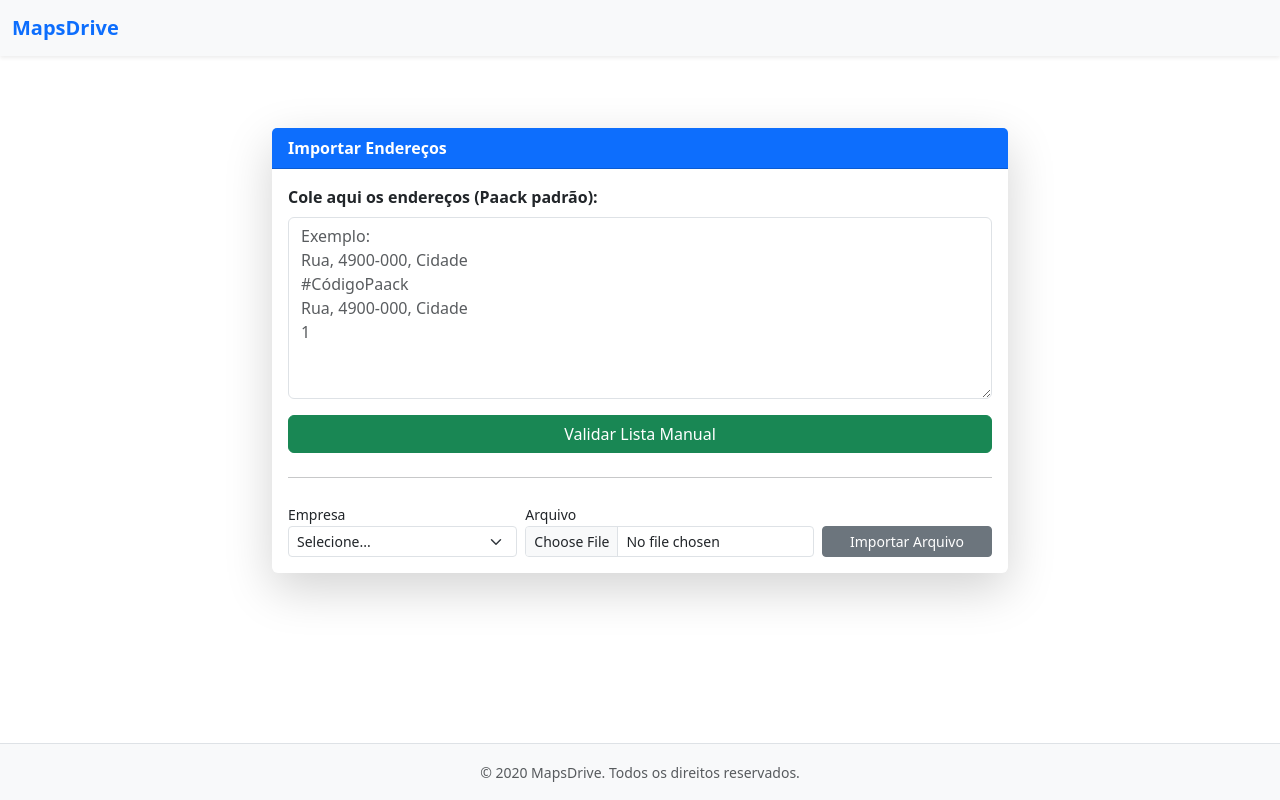
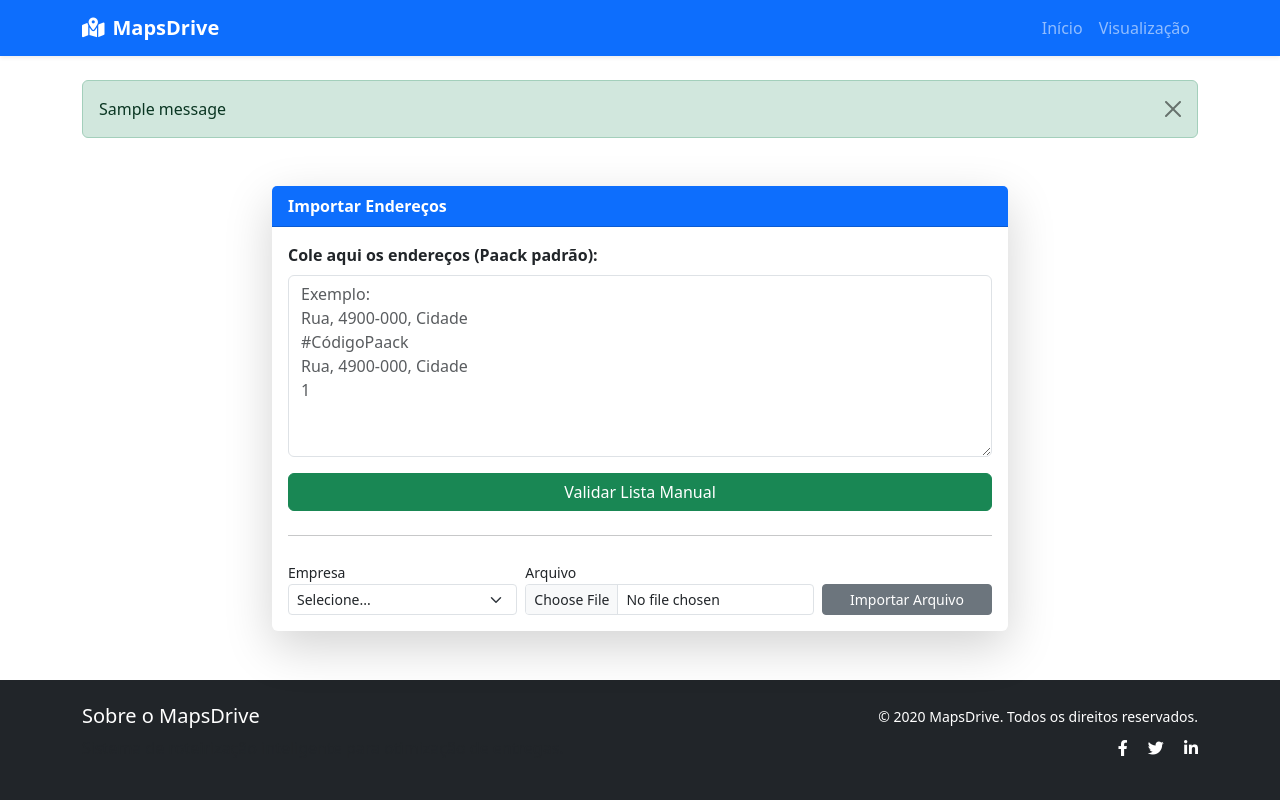
Before and after one commit to kaled182/drivemaps, a Flask app: template app/templates/home.html in a window 1280 px wide. Run offline with Flask 3, Linux system fonts and the light colour scheme; the template is opened without the code that fills it: most values are stand-ins (such as "Sample title", 1, 10 or a date in 2020); one stand-in notice (Sample message) is shown; parts of the project's set-up code (start-up, migrations or seed data) failed here and were passed over.

Commit message:
Update base.html

```diff
--- a/app/templates/base.html
+++ b/app/templates/base.html
@@ -1,40 +1,103 @@
 <!DOCTYPE html>
-<html lang="pt-BR">
+<html lang="pt-BR" data-bs-theme="light">
 <head>
     <meta charset="UTF-8">
-    <title>{% block title %}MapsDrive{% endblock %}</title>
-    <meta name="viewport" content="width=device-width, initial-scale=1">
+    <title>{% block title %}MapsDrive - Sistema de Roteirização{% endblock %}</title>
+    <meta name="viewport" content="width=device-width, initial-scale=1.0">
 
-    <!-- Meta tags adicionais para SEO e acessibilidade -->
-    <meta name="description" content="Sistema interativo de validação e roteirização de endereços para entregas.">
-    <meta name="theme-color" content="#ffffff">
-    <meta name="author" content="MapsDrive">
+    <!-- Meta tags SEO melhoradas -->
+    <meta name="description" content="Sistema avançado de validação e roteirização de endereços para entregas com integração ao Google Maps">
+    <meta name="keywords" content="roteirização, entregas, maps, logística, endereços">
+    <meta name="author" content="MapsDrive Team">
+    <meta name="theme-color" content="#1e88e5">
+    <meta name="robots" content="index, follow">
 
-    <!-- Bootstrap CSS -->
-    <link href="https://cdn.jsdelivr.net/npm/bootstrap@5.3.2/dist/css/bootstrap.min.css" rel="stylesheet">
+    <!-- Favicon (adicione o seu) -->
+    <link rel="icon" href="{{ url_for('static', filename='favicon.ico') }}" type="image/x-icon">
 
-    <!-- CSS customizado (se necessário no futuro) -->
+    <!-- Bootstrap 5.3 com fallback local -->
+    <link href="https://cdn.jsdelivr.net/npm/bootstrap@5.3.2/dist/css/bootstrap.min.css" rel="stylesheet"
+          integrity="sha384-T3c6CoIi6uLrA9TneNEoa7RxnatzjcDSCmG1MXxSR1GAsXEV/Dwwykc2MPK8M2HN"
+          crossorigin="anonymous">
+
+    <!-- Font Awesome para ícones -->
+    <link rel="stylesheet" href="https://cdnjs.cloudflare.com/ajax/libs/font-awesome/6.4.0/css/all.min.css">
+
+    <!-- CSS customizado -->
+    <link rel="stylesheet" href="{{ url_for('static', filename='css/main.css') }}">
     {% block styles %}{% endblock %}
 </head>
 <body class="d-flex flex-column min-vh-100">
-    <nav class="navbar navbar-expand-lg navbar-light bg-light shadow-sm">
-        <div class="container-fluid">
-            <a class="navbar-brand fw-bold text-primary" href="/">MapsDrive</a>
+    <!-- Barra de navegação melhorada -->
+    <nav class="navbar navbar-expand-lg navbar-dark bg-primary shadow-sm">
+        <div class="container">
+            <a class="navbar-brand fw-bold" href="{{ url_for('home') }}">
+                <i class="fas fa-map-marked-alt me-2"></i>MapsDrive
+            </a>
+            <button class="navbar-toggler" type="button" data-bs-toggle="collapse" data-bs-target="#navbarNav">
+                <span class="navbar-toggler-icon"></span>
+            </button>
+            <div class="collapse navbar-collapse" id="navbarNav">
+                <ul class="navbar-nav ms-auto">
+                    <li class="nav-item">
+                        <a class="nav-link" href="{{ url_for('home') }}">Início</a>
+                    </li>
+                    <li class="nav-item">
+                        <a class="nav-link" href="{{ url_for('preview') }}">Visualização</a>
+                    </li>
+                </ul>
+            </div>
         </div>
     </nav>
 
+    <!-- Container principal com mensagens flash -->
     <main class="container py-4 flex-fill">
-        {% block content %}{% endblock %}
+        {% with messages = get_flashed_messages(with_categories=true) %}
+            {% if messages %}
+                {% for category, message in messages %}
+                    <div class="alert alert-{{ category }} alert-dismissible fade show">
+                        {{ message }}
+                        <button type="button" class="btn-close" data-bs-dismiss="alert"></button>
+                    </div>
+                {% endfor %}
+            {% endif %}
+        {% endwith %}
+
+        {% block content %}
+        <!-- Conteúdo será injetado aqui -->
+        {% endblock %}
     </main>
 
-    <footer class="bg-light text-center text-muted py-3 border-top mt-auto">
-        <small>&copy; {{ now().year }} MapsDrive. Todos os direitos reservados.</small>
+    <!-- Rodapé melhorado -->
+    <footer class="bg-dark text-white py-4 mt-auto">
+        <div class="container">
+            <div class="row">
+                <div class="col-md-6">
+                    <h5>Sobre o MapsDrive</h5>
+                    <p class="text-muted">Sistema de roteirização inteligente para otimização de entregas.</p>
+                </div>
+                <div class="col-md-6 text-md-end">
+                    <small>&copy; {{ now().year }} MapsDrive. Todos os direitos reservados.</small>
+                    <div class="mt-2">
+                        <a href="#" class="text-white me-3"><i class="fab fa-facebook-f"></i></a>
+                        <a href="#" class="text-white me-3"><i class="fab fa-twitter"></i></a>
+                        <a href="#" class="text-white"><i class="fab fa-linkedin-in"></i></a>
+                    </div>
+                </div>
+            </div>
+        </div>
     </footer>
 
-    <!-- Bootstrap JS Bundle (com Popper) -->
-    <script src="https://cdn.jsdelivr.net/npm/bootstrap@5.3.2/dist/js/bootstrap.bundle.min.js"></script>
+    <!-- Scripts essenciais -->
+    <script src="https://cdn.jsdelivr.net/npm/bootstrap@5.3.2/dist/js/bootstrap.bundle.min.js"
+            integrity="sha384-C6RzsynM9kWDrMNeT87bh95OGNyZPhcTNXj1NW7RuBCsyN/o0jlpcV8Qyq46cDfL"
+            crossorigin="anonymous"></script>
 
-    <!-- Bloco para scripts customizados -->
+    <!-- jQuery (opcional, se necessário) -->
+    <script src="https://code.jquery.com/jquery-3.6.0.min.js"></script>
+
+    <!-- Scripts customizados -->
+    <script src="{{ url_for('static', filename='js/main.js') }}"></script>
     {% block scripts %}{% endblock %}
 </body>
 </html>
```
